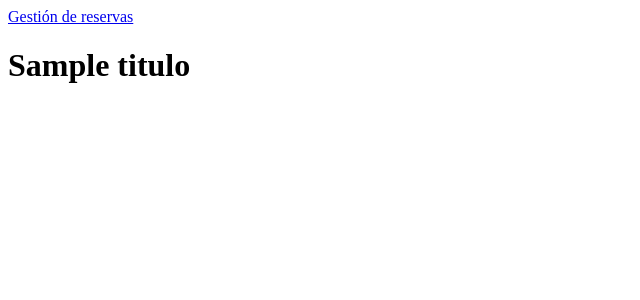
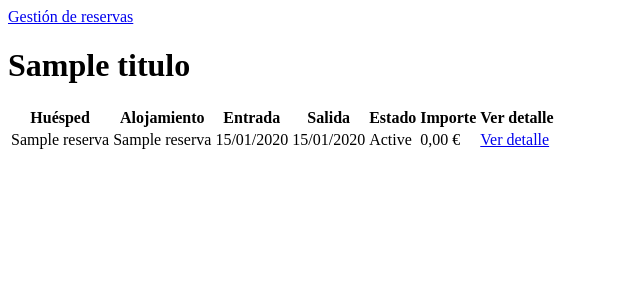
Before and after one commit to PascualCode/reservas_demoTec, a PHP site: template templates/reservas/listado.html.twig in a window 1280 px wide. Shown: the top 300 px of the page, without its empty margins (0-640 px from the left). Run offline with PHP 8.4, Linux system fonts and the light colour scheme; the template is opened without the code that fills it: most values are stand-ins (such as "Sample title", 1, 10 or a date in 2020); some libraries are stand-ins or nearby versions.

Commit message:
Creada pagina de listado de reservas

```diff
--- a/templates/reservas/listado.html.twig
+++ b/templates/reservas/listado.html.twig
@@ -1,3 +1,37 @@
 {% extends 'base.html.twig' %}
-{% block title %} {{ titulo }} {% endblock %}
-{% block content %} <h1>{{ titulo }}</h1> {% endblock %}
+{% block title %}{{ titulo }}{% endblock %}
+{% block content %}
+    <h1>{{ titulo }}</h1>
+    <table>
+        <thead>
+            <tr>
+                <th>Huésped</th>
+                <th>Alojamiento</th>
+                <th>Entrada</th>
+                <th>Salida</th>
+                <th>Estado</th>
+                <th>Importe</th>
+                <th>Ver detalle</th>
+            </tr>
+        </thead>
+
+        <tbody id="reservas-cuerpo">
+            {% for reserva in reservas %}
+                <tr>
+                    <td>{{ reserva.nombre_huesped }}</td>
+                    <td>{{ reserva.nombre_alojamiento }}</td>
+                    <td>{{ reserva.fecha_entrada|date('d/m/Y') }}</td>
+                    <td>{{ reserva.fecha_salida|date('d/m/Y') }}</td>
+                    <td><span class="estado estado--{{ reserva.estado }}">{{ reserva.estado|capitalize }}</span></td>
+                    <td>{{ reserva.importe|number_format(2, ',', '.') }} €</td>
+                    <td><a href="/reservas/{{ reserva.id }}">Ver detalle</a></td>
+                </tr>
+            {% else %}
+                <tr>
+                    <td colspan="7">No hay reservas</td>
+                </tr>
+            {% endfor %}
+        </tbody>
+    </table>
+
+{% endblock %}
```
Also changed, not shown: public/index.php (+8 -6 lines), src/Controller/ReservaWebController.php (added, +29 -0 lines).
